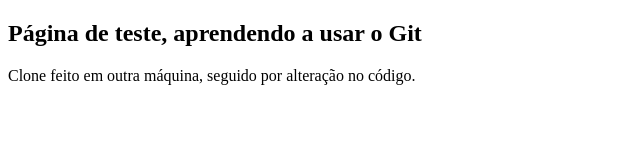
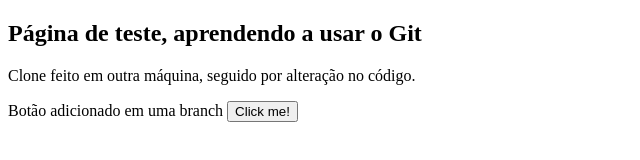
Before and after one commit to delonhenrique/GitTest, a plain HTML site: page index.html in a window 1280 px wide. Shown: the whole page, without its empty margins (0-640 px from the left). Drawn offline with Linux system fonts and the light colour scheme.

Commit message:
novo botao

```diff
--- a/index.html
+++ b/index.html
@@ -8,5 +8,7 @@
 <body>
     <h2>Página de teste, aprendendo a usar o Git</h2>
     <p>Clone feito em outra máquina, seguido por alteração no código.</p>
+    <label>Botão adicionado em uma branch</label>
+    <button>Click me!</button>
 </body>
 </html>
```
